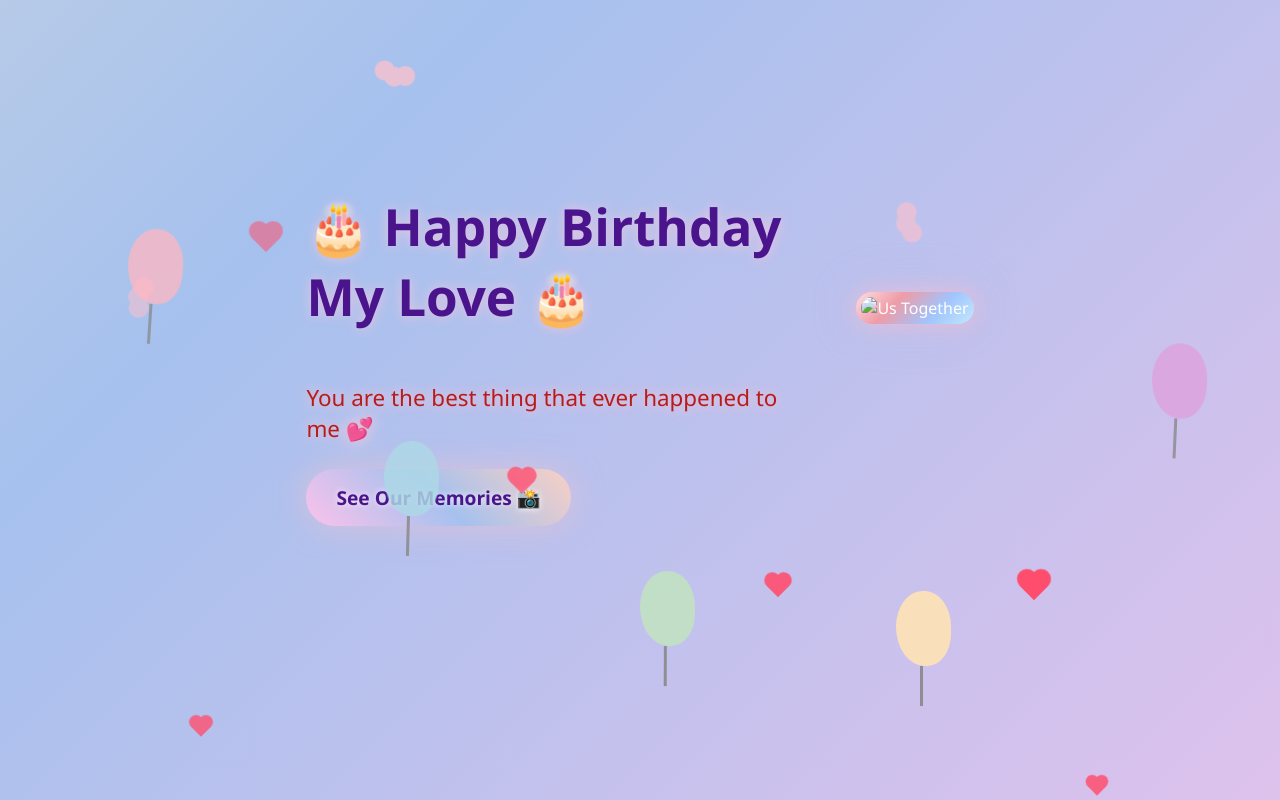
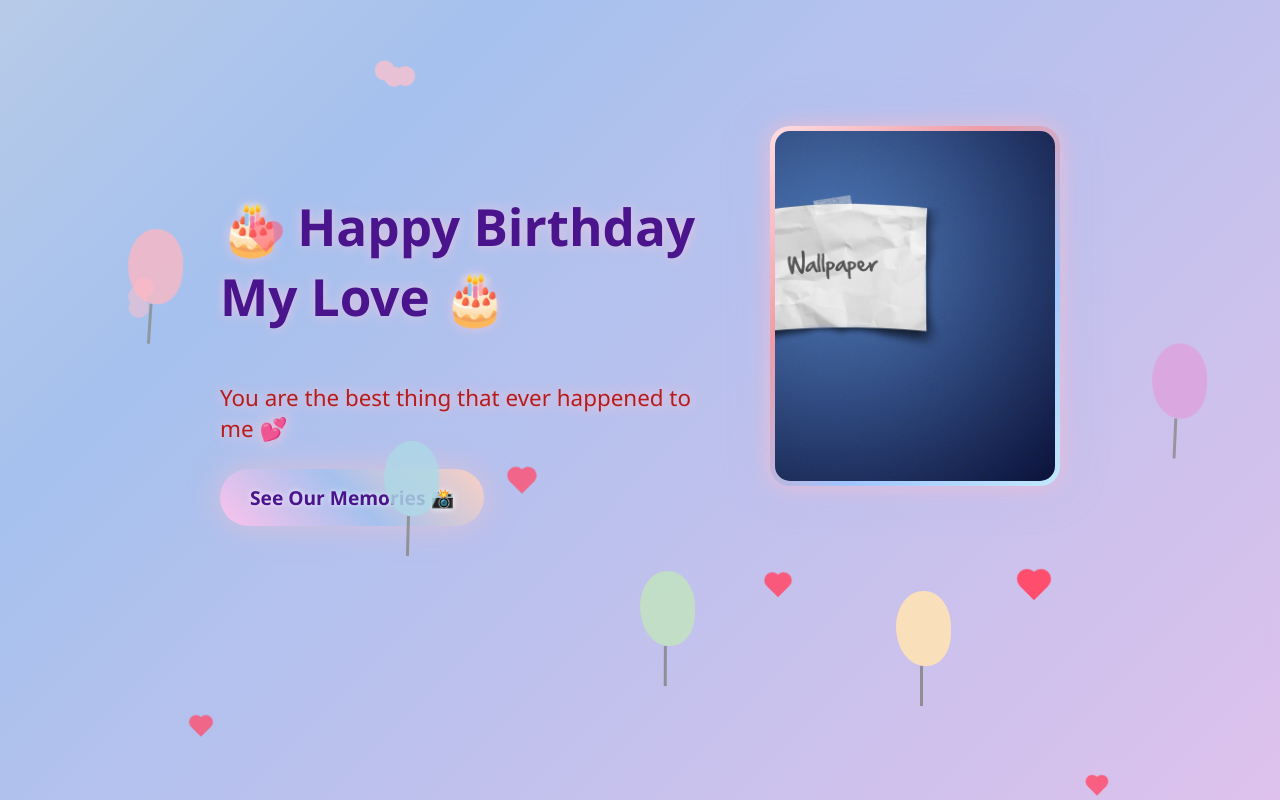
Before and after one commit to shivam150302/K, a plain HTML site: page index.html in a window 1280 px wide. Drawn offline with Linux system fonts and the light colour scheme.

Commit message:
Update index.html

```diff
--- a/index.html
+++ b/index.html
@@ -47,7 +47,7 @@
         <a href="memories.html" class="btn">See Our Memories 📸</a>
       </div>
       <div class="hero-image">
-        <img src="images/166554.jpg" alt="Us Together" />
+        <img src="166554.jpg" alt="Us Together" />
       </div>
     </div>
 
```
